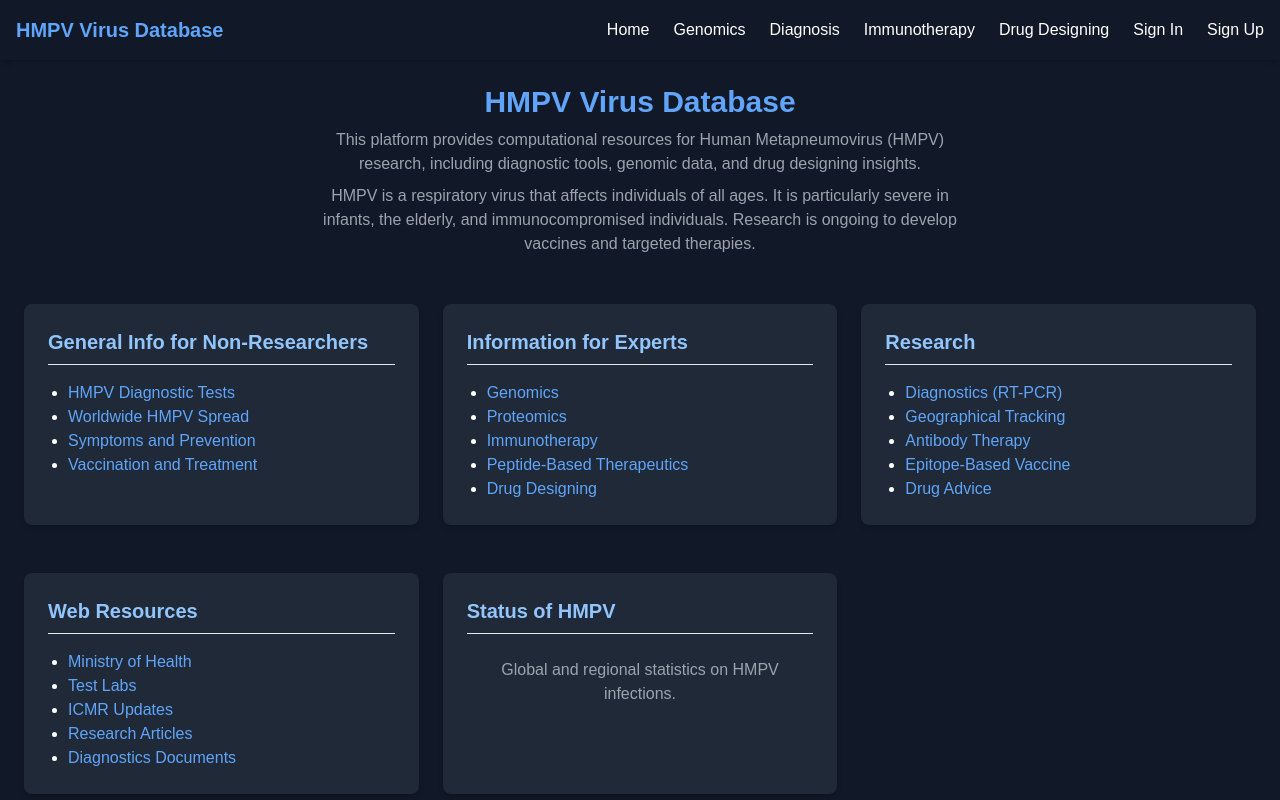
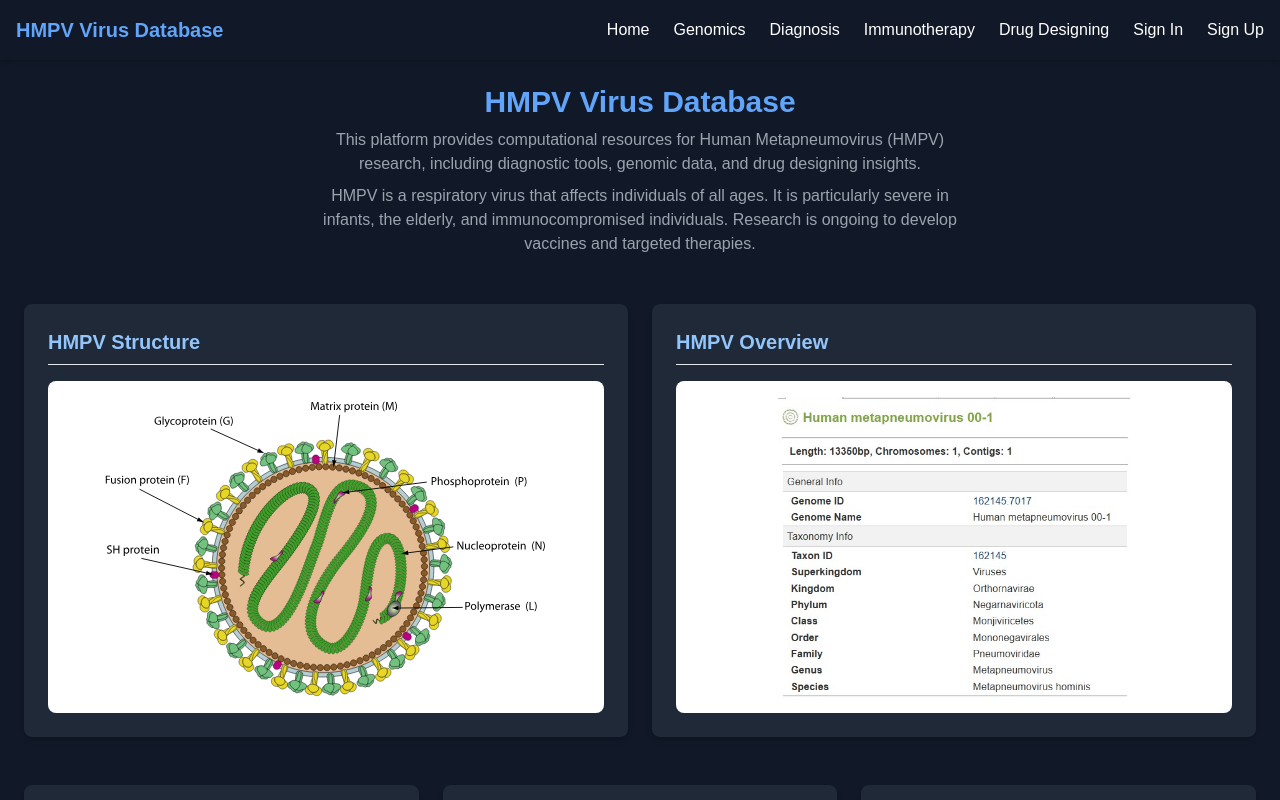
Before and after one commit to RaghavRanjeet/HMPV, a Next.js app in the folder mini_project/: page /Home in a window 1280 px wide. Shown: the top 800 px of the page. Built offline with nearby package versions, Linux system fonts and the light colour scheme.

Commit message:
images added

```diff
--- a/mini_project/src/app/Home/page.jsx
+++ b/mini_project/src/app/Home/page.jsx
@@ -74,6 +74,31 @@ const Homepage = () => {
           HMPV is a respiratory virus that affects individuals of all ages. It is particularly severe in infants, the elderly, and immunocompromised individuals. Research is ongoing to develop vaccines and targeted therapies.
         </p>
         {/* Grid Layout for Information Sections */}
+
+        <div className="grid grid-cols-1 md:grid-cols-2 gap-6 mt-6">
+          <Section title="HMPV Structure" className="section">
+            <div className="bg-white p-4 rounded-lg">
+              <img
+                src="/metapneumovirus.svg"
+                alt="HMPV Structure"
+                className="w-full h-[300px] object-contain mx-auto"
+              />
+            </div>
+          </Section>
+          <Section title="HMPV Overview" className="section">
+            <div className="bg-white p-4 rounded-lg">
+              <img
+                src="/Hmpvinfo.jpeg"
+                alt="HMPV Infection"
+                className="w-full h-[300px] object-contain mx-auto rounded"
+              />
+            </div>
+          </Section>
+        </div>
+        {/* </div> */}
+
+
+        {/* down side  */}
         <div className="grid grid-cols-1 md:grid-cols-2 lg:grid-cols-3 gap-6 mt-6">
           <Section title="General Info for Non-Researchers" className="section">
             <ul className="list-disc pl-5">
```
Also changed, not shown: mini_project/public/Hmpvinfo.jpeg (added), mini_project/public/metapneumovirus.svg (added).
